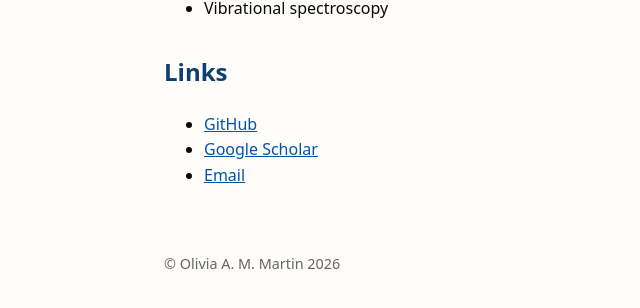
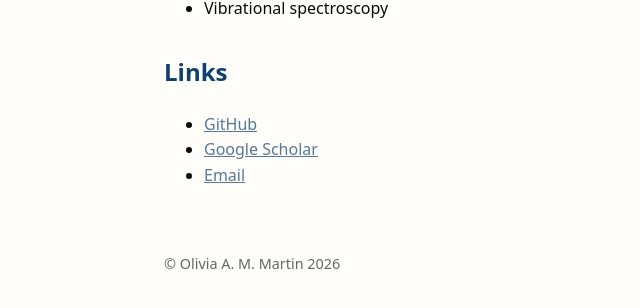
Before and after one commit to oliviaammartin/oliviaammartin.github.io, a Jekyll site: the page built from index.md, in a window 1280 px wide. Shown: the part 325-633 px from the top of the page, without its empty margins (26-666 px from the left). Built offline with Jekyll 4.4.1, drawn with Linux system fonts in a browser that asks for light colours.

Commit message:
Update color variables in style.css

```diff
--- a/assets/css/style.css
+++ b/assets/css/style.css
@@ -8,10 +8,10 @@
   --heading-color: #0f3f6b;
 
   --nav-link-color: #0f3f6b;
-  --nav-link-hover: #aa0000;
+  --nav-link-hover: #6b0f11;
 
-  --link-color: #0055aa;
-  --link-hover-color: #aa0000;
+  --link-color: #577897;
+  --link-hover-color: #6b0f11;
 }
 
 /* =========================
```
